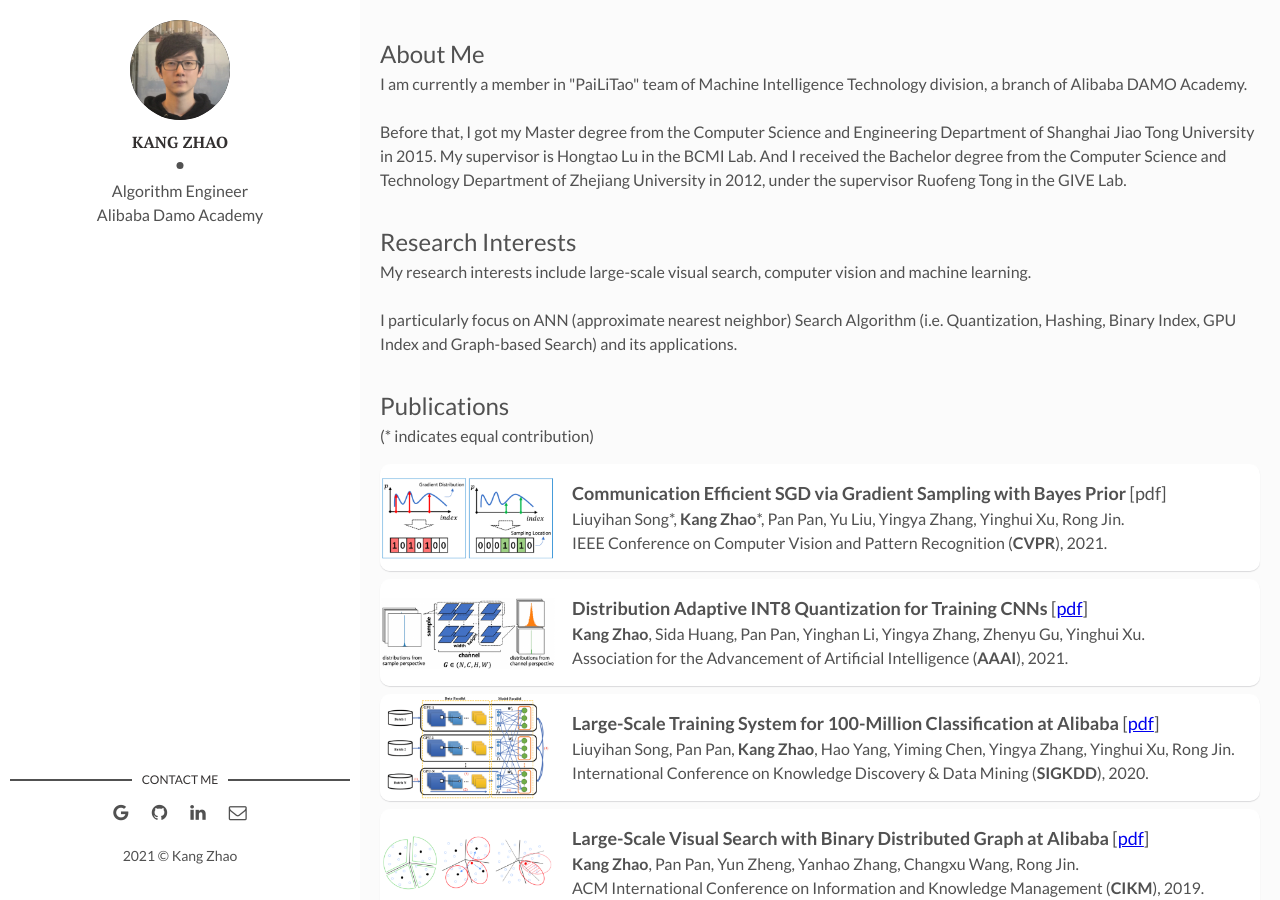
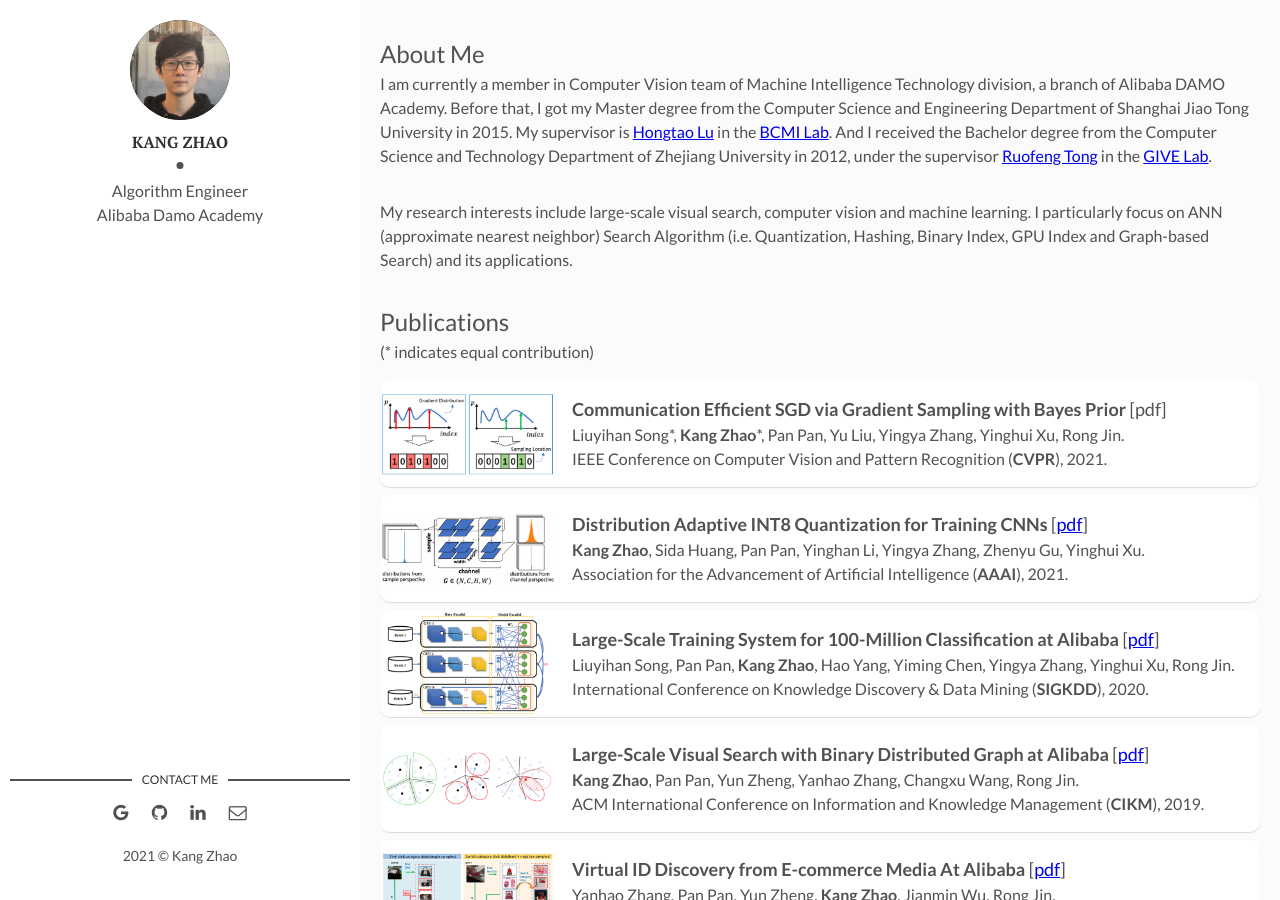
Before and after one commit to kangzhao2/kangzhao2.github.io, a Jekyll site: the page built from index.html, in a window 1280 px wide and 900 px high. Built offline with Jekyll 4.4.1, drawn with Linux system fonts in a browser that asks for light colours; the list of posts is cut into pages by our own code.

Commit message:
Update index.html

```diff
--- a/index.html
+++ b/index.html
@@ -2,9 +2,9 @@
 layout: main
 ---
 <body>
-<p><font size="5">About Me</font> <br>I am currently a member in "PaiLiTao" team of Machine Intelligence Technology division, a branch of Alibaba DAMO Academy.<br><br>Before that, I got my Master degree from the Computer Science and Engineering Department of Shanghai Jiao Tong University in 2015. My supervisor is Hongtao Lu in the BCMI Lab. And I received the Bachelor degree from the Computer Science and Technology Department of Zhejiang University in 2012, under the supervisor Ruofeng Tong in the GIVE Lab.
+<p><font size="5">About Me</font> <br>I am currently a member in Computer Vision team of Machine Intelligence Technology division, a branch of Alibaba DAMO Academy. Before that, I got my Master degree from the Computer Science and Engineering Department of Shanghai Jiao Tong University in 2015. My supervisor is <a href="http://www.cs.sjtu.edu.cn/PeopleDetail.aspx?id=95">Hongtao Lu</a> in the <a href="http://bcmi.sjtu.edu.cn/member.html">BCMI Lab</a>. And I received the Bachelor degree from the Computer Science and Technology Department of Zhejiang University in 2012, under the supervisor <a href="http://give.zju.edu.cn/memberHomepage/TongRuofeng.html">Ruofeng Tong</a> in the <a href="http://give.zju.edu.cn/portal/index.html">GIVE Lab</a>.
 </p>
-<p><font size="5">Research Interests</font> <br>My research interests include large-scale visual search, computer vision and machine learning. <br><br>I particularly focus on ANN (approximate nearest neighbor) Search Algorithm (i.e. Quantization, Hashing, Binary Index, GPU Index and Graph-based Search) and its applications.
+<p>My research interests include large-scale visual search, computer vision and machine learning. I particularly focus on ANN (approximate nearest neighbor) Search Algorithm (i.e. Quantization, Hashing, Binary Index, GPU Index and Graph-based Search) and its applications.
 </p>
 <p><font size="5">Publications</font><br>(* indicates equal contribution)</p>
 </body>
```
